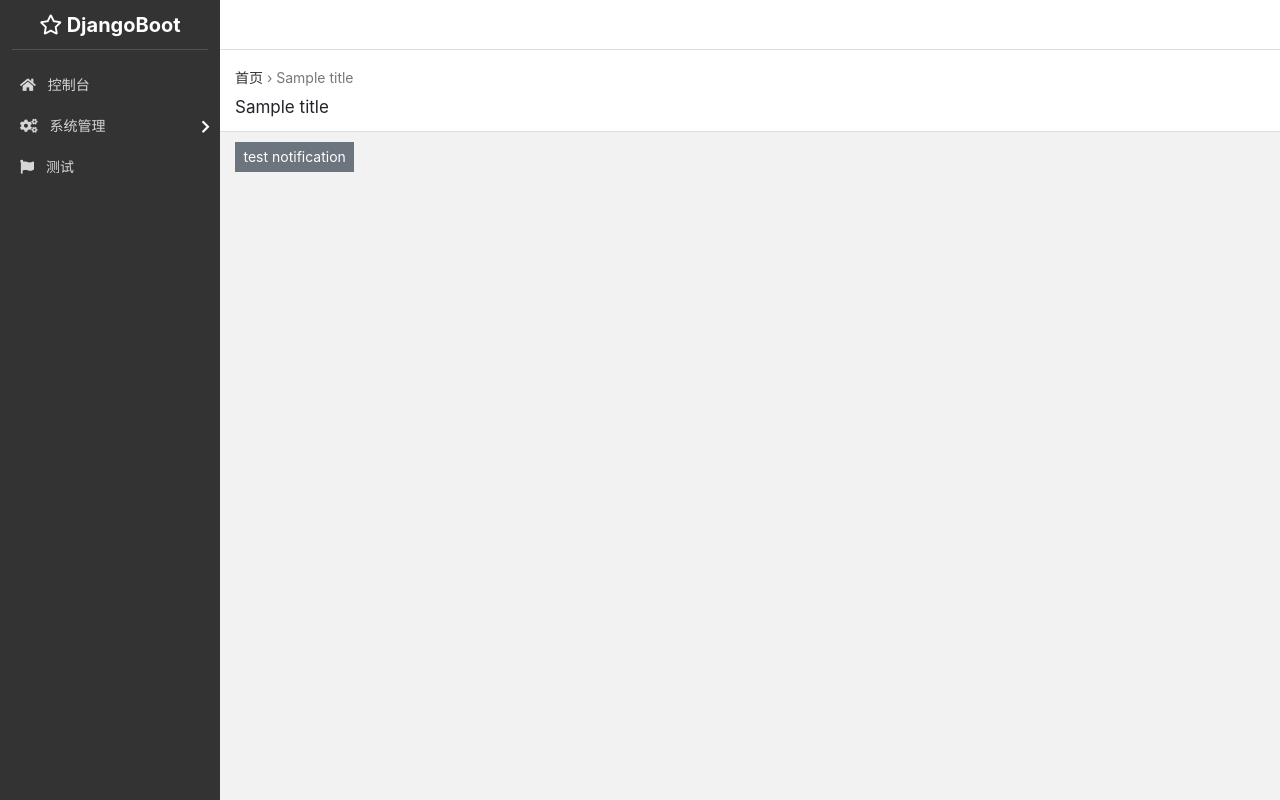
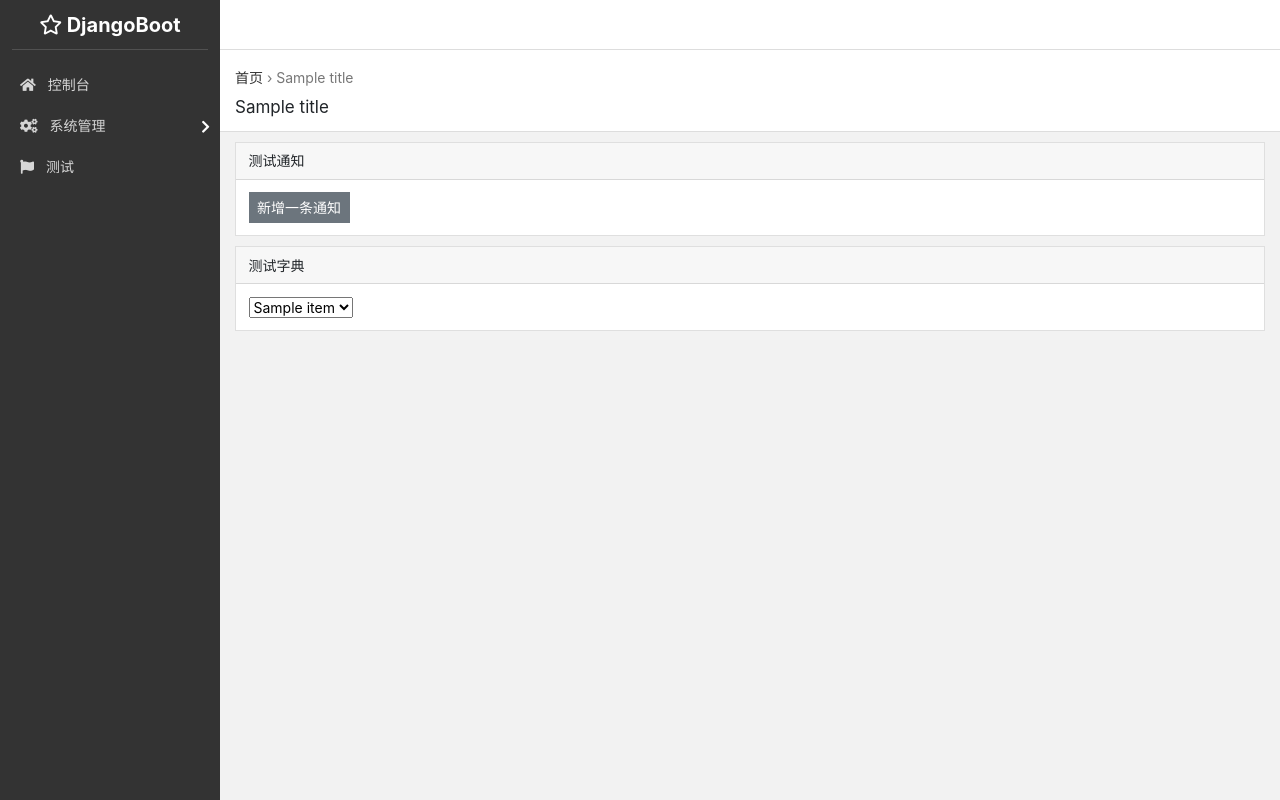
Before and after one commit to z4none/django_boot, a Django app: template django_boot/templates/test.html in a window 1280 px wide. Run offline with Django 3.2, Linux system fonts and the light colour scheme; the template is opened without the code that fills it: most values are stand-ins (such as "Sample title", 1, 10 or a date in 2020); some libraries are stand-ins or nearby versions.

```diff
--- a/django_boot/templates/home.html
+++ b/django_boot/templates/home.html
@@ -1,5 +1,5 @@
 {% extends "admin/base_site.html" %}
 {% block content %}
 <h1>Home</h1>
-  <a href="https://v3.bootcss.com/css/" target="_blank">bootstrap3</a>
+  <a href="https://v4.bootcss.com/" target="_blank">bootstrap4</a>
 {% endblock %}
--- a/django_boot/templates/test.html
+++ b/django_boot/templates/test.html
@@ -1,6 +1,27 @@
 {% extends "admin/base_site.html" %}
+
 {% block content %}
-  <form action="/test-notification">
-    <button class="btn btn-secondary">test notification</button>
-  </form>
+  <div class="card mb-3">
+    <div class="card-header">
+      测试通知
+    </div>
+    <div class="card-body">
+      <form action="/test-notification">
+        <button class="btn btn-secondary">新增一条通知</button>
+      </form>
+    </div>
+  </div>
+
+  <div class="card">
+    <div class="card-header">
+      测试字典
+    </div>
+    <div class="card-body">
+      <select>
+        {% for item in items %}
+          <option value="item.value">{{ item.name }}</option>
+        {% endfor %}
+      </select>
+    </div>
+  </div>
 {% endblock %}
--- a/django_boot/templatetags/django_boot.py
+++ b/django_boot/templatetags/django_boot.py
@@ -48,6 +48,7 @@ def user_menu(context):
     }, settings.DB_USER_MENU)
     return context
 
+
 @register.filter()
 def has_perm(user, permission):
     if permission:
--- a/django_boot_project/settings.py
+++ b/django_boot_project/settings.py
@@ -45,7 +45,7 @@ INSTALLED_APPS = [
     'django.contrib.staticfiles',
     'debug_toolbar',
     'bootstrap4',
-    'fontawesome_5',  # https://github.com/BenjjinF/django-fontawesome-5
+    'fontawesome_5',
     'mptt',
 ]
 
```
Also changed, not shown: django_boot/admin.py (+13 -0 lines), django_boot/site.py (+4 -3 lines), django_boot/templates/_layout/navbar_items.html (deleted, +0 -32 lines), django_boot/utils.py (+11 -1 lines), readme.md.
